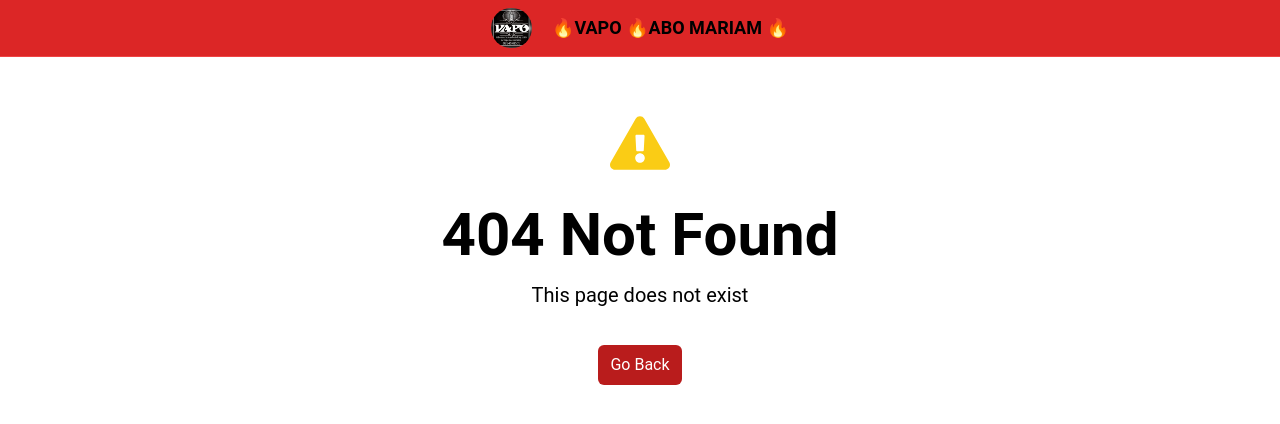
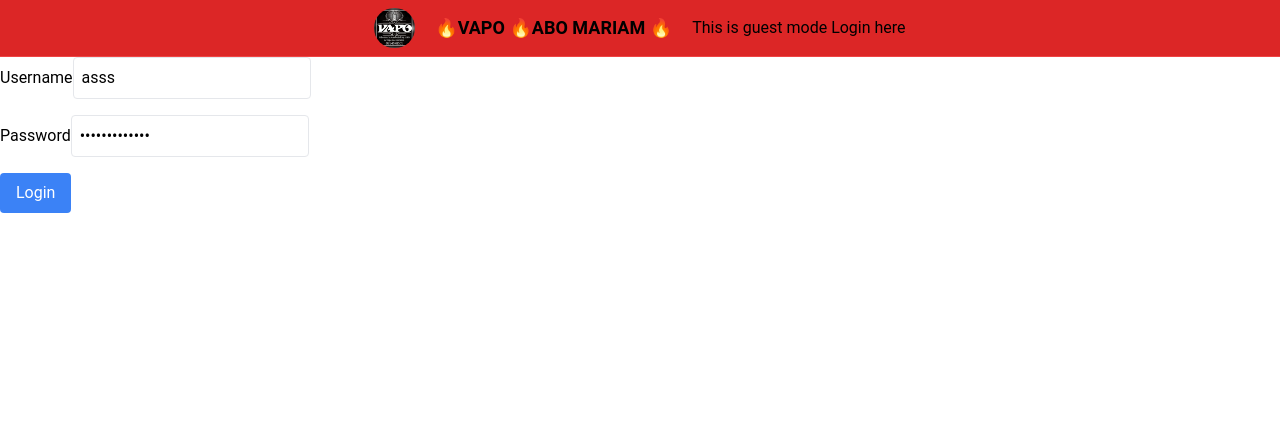
Before and after one commit to AhmadAl-Habal/Vapo-Shop, a React (Vite) app: page /login in a window 1280 px wide. Before the commit this address had no page. Shown: the top 424 px of the page. Built offline with nearby package versions, Linux system fonts and the light colour scheme.

Commit message:
add login feature

```diff
--- a/package.json
+++ b/package.json
@@ -14,6 +14,7 @@
     "json-server": "^1.0.0-beta.3",
     "react": "^18.3.1",
     "react-dom": "^18.3.1",
+    "react-hook-form": "^7.54.2",
     "react-icons": "^5.3.0",
     "react-router-dom": "^6.28.0",
     "react-spinner": "^0.2.7",
--- a/src/App.jsx
+++ b/src/App.jsx
@@ -10,11 +10,13 @@ import HomePage from "./pages/HomePage.jsx";
 
 
 import NotFoundPage from "./pages/NotFoundPage.jsx";
+import LoginPage from "./pages/LoginPage.jsx";
 function App() {
   const router = createBrowserRouter(
     createRoutesFromElements(
       <Route path="/" element={<MainLayout />}>
         <Route index element={<HomePage />} />
+        <Route path="/login" element={<LoginPage />} />
 
         <Route path="*" element={<NotFoundPage />} />
         <Route path="/jobs/*" element={<NotFoundPage />} />
--- a/src/components/Hero.jsx
+++ b/src/components/Hero.jsx
@@ -1,9 +1,11 @@
 import React from "react";
 import logo from "../assets/logo.png";
 const Hero = () => {
+
   return (
     <section className="py-2 mb-4 flex justify-center">
       <img className="w-full h-[200px] max-w-[500px]" src={logo} alt="" />
+
     </section>
   );
 };
--- a/src/components/Navbar.jsx
+++ b/src/components/Navbar.jsx
@@ -1,7 +1,16 @@
-import React from "react";
-import { NavLink } from "react-router-dom";
+import React, { useState, useEffect } from "react";
+import { Link } from "react-router-dom";
 import logo from "../assets/logo.png";
 const Navbar = () => {
+  const [token, setToken] = useState("");
+  useEffect(() => {
+    const storedToken = localStorage.getItem("token");
+    setToken(storedToken || "");
+  }, []);
+  const logout = () => {
+    localStorage.clear();
+    window.location.reload();
+  };
   let linkClass = ({ isActive }) =>
     isActive
       ? "text-white bg-black hover:bg-gray-900 hover:text-white rounded-md px-3 py-2"
@@ -10,6 +19,18 @@ const Navbar = () => {
     <nav className="bg-red-600 border-b border-red-500 p-2 flex md:justify-center items-center space-x-5">
       <img className="h-10 w-auto rounded-full" src={logo} alt="React Jobs" />
       <h1 className="font-bold text-lg">🔥VAPO 🔥ABO MARIAM 🔥</h1>
+      <p>
+        {token ? (
+          <p>
+            This is admin mode <button onClick={logout}>Logout here</button>
+          </p>
+        ) : (
+          <p>
+            This is guest mode <Link to={"/login"}>Login here</Link>
+          </p>
+        )}
+      </p>
+
       {/* <div className="mx-auto max-w-7xl px-2 sm:px-6 lg:px-8">
         <div className="flex h-20 items-center justify-between">
           <div className="flex flex-1 items-center justify-center md:items-stretch md:justify-start">
--- /dev/null
+++ b/src/pages/LoginPage.jsx
@@ -0,0 +1,94 @@
+import React, { useState, useEffect } from "react";
+import { useForm } from "react-hook-form";
+import axios from "../api/axios";
+import { Link, useNavigate } from "react-router-dom";
+
+const LoginPage = () => {
+  const navigate = useNavigate();
+  const [authToken, setAuthToken] = useState(null);
+  const {
+    register,
+    handleSubmit,
+    formState: { errors },
+  } = useForm();
+  const [loading, setLoading] = useState(false);
+  const [loginStatus, setLoginStatus] = useState("");
+  const onSubmit = async (data) => {
+    setLoading(true);
+    setLoginStatus("");
+    try {
+      const response = await axios.post("/user/login/", {
+        user_name: data.username,
+        password: data.password,
+      });
+      console.log("Response received:", response.message);
+      if (response.status == 200) {
+        console.log("Login successful:", response);
+        console.log("token", response.data.data.token);
+        setAuthToken(response.data.data.token);
+        setLoginStatus("Login successful, redirecting...");
+      } else {
+        setLoginStatus(response.message);
+        console.log("tiz");
+        //
+      }
+    } catch (error) {
+      console.error("Login failed:", error.response.data);
+      setLoginStatus(error.response.data.message);
+
+      //   alert("Login failed! Check your credentials.");
+    } finally {
+      setLoading(false);
+    }
+  };
+  useEffect(() => {
+    if (authToken) {
+      localStorage.setItem("token", authToken);
+      //   localStorage.setItem("userData", JSON.stringify(userInfo));
+      //   console.log(userInfo);
+      const timeout = setTimeout(() => {
+        navigate("/");
+        window.location.reload();
+      }, 2000);
+    }
+  }, [authToken, navigate]);
+  return (
+    <form onSubmit={handleSubmit(onSubmit)} className="space-y-4">
+      <div>
+        <label>Username</label>
+        <input
+          type="text"
+            value="asss"
+          {...register("username", { required: "Username is required" })}
+          className="border rounded p-2"
+        />
+        {errors.username && (
+          <p className="text-red-500">{errors.username.message}</p>
+        )}
+      </div>
+      <div>
+        <label>Password</label>
+        <input
+          type="password"
+          value="ghassan232303"
+          {...register("password", { required: "Password is required" })}
+          className="border rounded p-2"
+        />
+        {errors.password && (
+          <p className="text-red-500">{errors.password.message}</p>
+        )}
+      </div>
+      <button
+        type="submit"
+        className="bg-blue-500 text-white px-4 py-2 rounded"
+        disabled={loading}
+      >
+        {loading ? "Loading..." : "Login"}
+      </button>
+
+      {loginStatus}
+    </form>
+  );
+};
+
+export default LoginPage;
```
Also changed, not shown: 1 other file (tests, documents, lock files or other folders).
